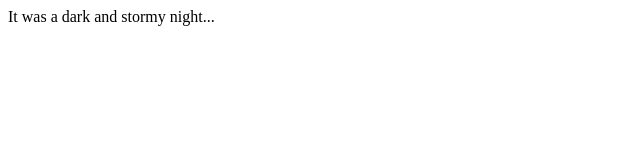
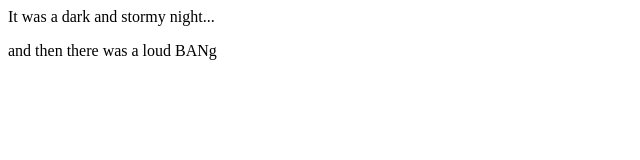
Before and after one commit to 91ashika/fireside-story, a plain HTML site: page index.html in a window 1280 px wide. Shown: the whole page, without its empty margins (0-640 px from the left). Drawn offline with Linux system fonts and the light colour scheme.

Commit message:
added second line of story.

```diff
--- a/index.html
+++ b/index.html
@@ -2,5 +2,6 @@
 
     <body>
         <p>It was a dark and stormy night...</p>
+        <p>and then there was a loud BANg</p>
     </body>
 </html>
```
